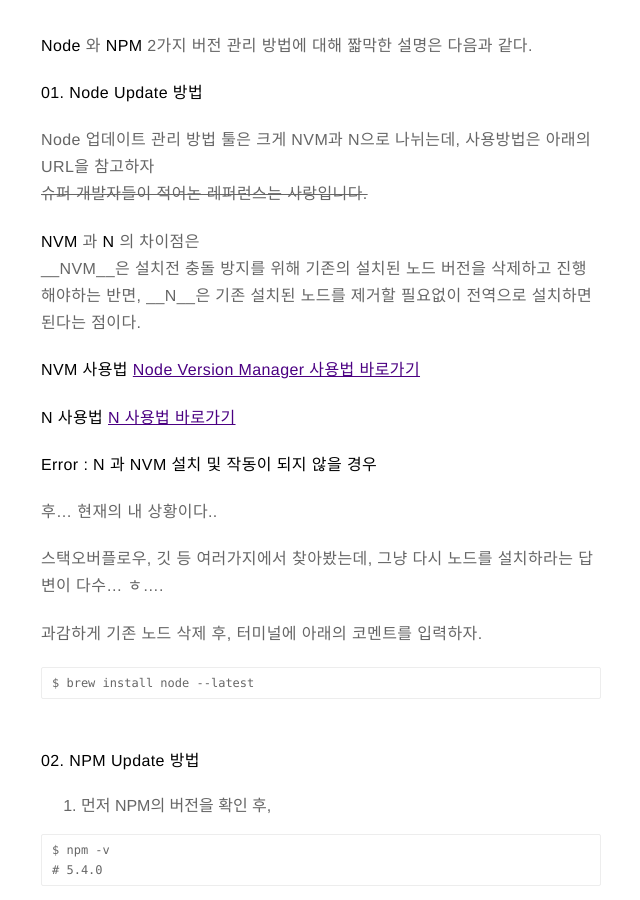
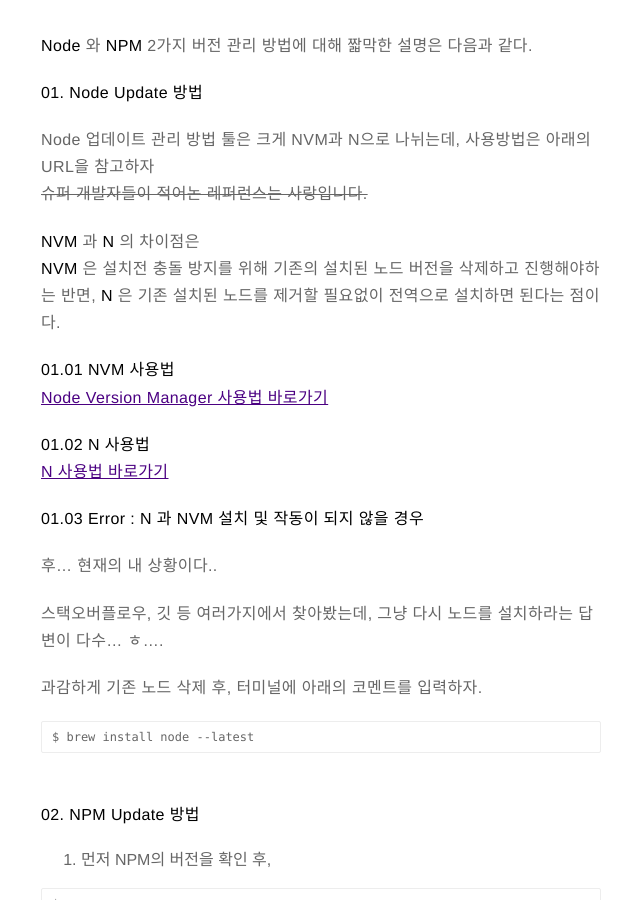
Before and after one commit to banjag954/banjag954.github.io, a Jekyll site: the page built from _posts/2018-09-26-(blog)Node version management.markdown, in a window 1280 px wide and 900 px high, scrolled down 1945 px. Shown: the whole window, without its empty margins (319-959 px from the left). Built offline with Jekyll 4.4.1, drawn with Linux system fonts in a browser that asks for light colours; comment, search, counter and statistics services are not loaded.

Commit message:
post_upadate_10-edit.01

```diff
--- a/_posts/2018-09-26-(blog)Node version management.markdown
+++ b/_posts/2018-09-26-(blog)Node version management.markdown
@@ -86,16 +86,16 @@ Node 업데이트 관리 방법 툴은 크게 NVM과 N으로 나뉘는데, 사
 ~~슈퍼 개발자들이 적어논 레퍼런스는 사랑입니다.~~
 
 __NVM__ 과 __N__ 의 차이점은<br>
-__NVM__은 설치전 충돌 방지를 위해 기존의 설치된 노드 버전을 삭제하고 진행해야하는 반면, __N__은 기존 설치된 노드를 제거할 필요없이 전역으로 설치하면 된다는 점이다.
+__NVM__ 은 설치전 충돌 방지를 위해 기존의 설치된 노드 버전을 삭제하고 진행해야하는 반면, __N__ 은 기존 설치된 노드를 제거할 필요없이 전역으로 설치하면 된다는 점이다.
 
-__NVM 사용법__
+__01.01 NVM 사용법__ <br>
 [ Node Version Manager 사용법 바로가기 ](https://github.com/creationix/nvm#usage-1)
 
-__N 사용법__
+__01.02 N 사용법__ <br>
 [ N 사용법 바로가기 ](https://github.com/tj/n#usage)
 
 
-__Error : N 과 NVM 설치 및 작동이 되지 않을 경우__
+__01.03 Error : N 과 NVM 설치 및 작동이 되지 않을 경우__
 
 후... 현재의 내 상황이다..
 
```
